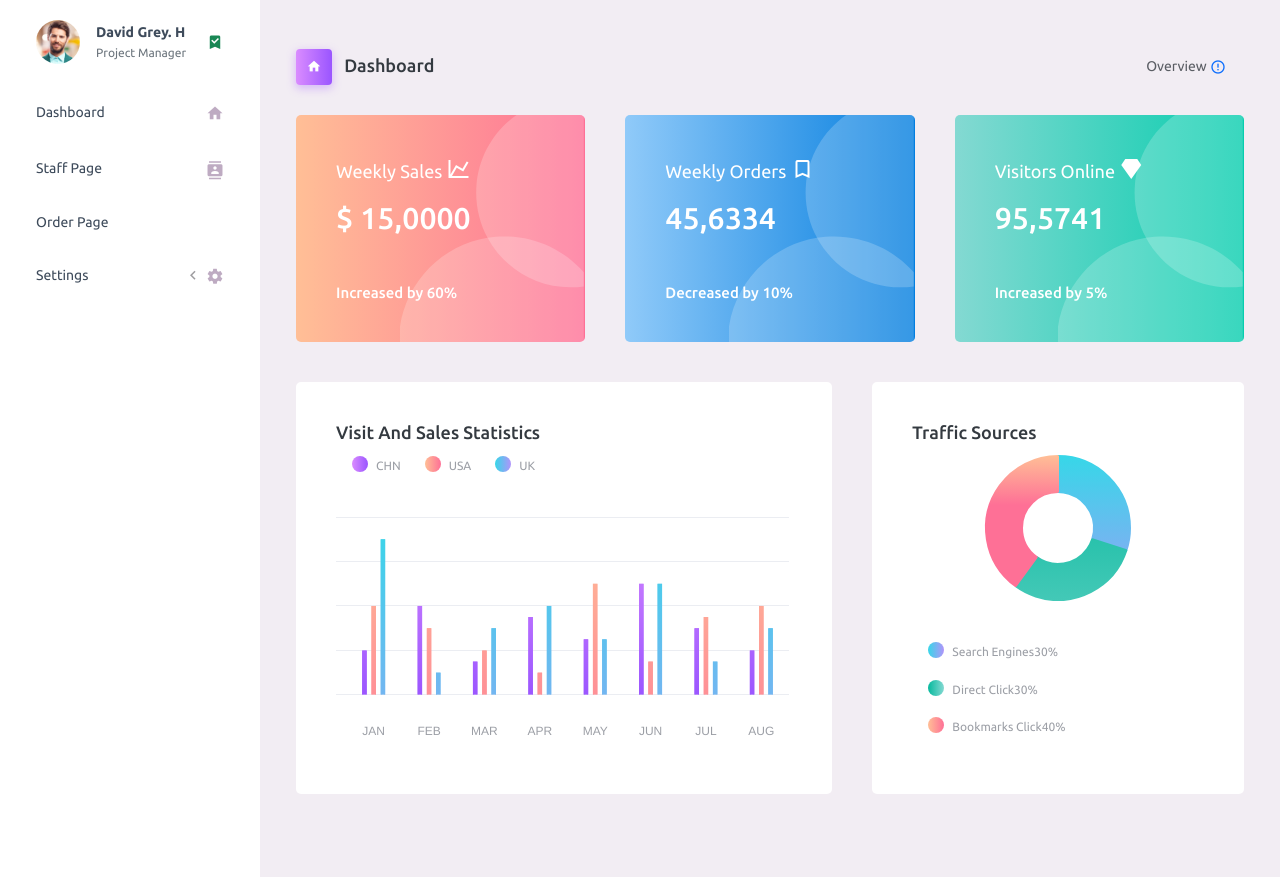
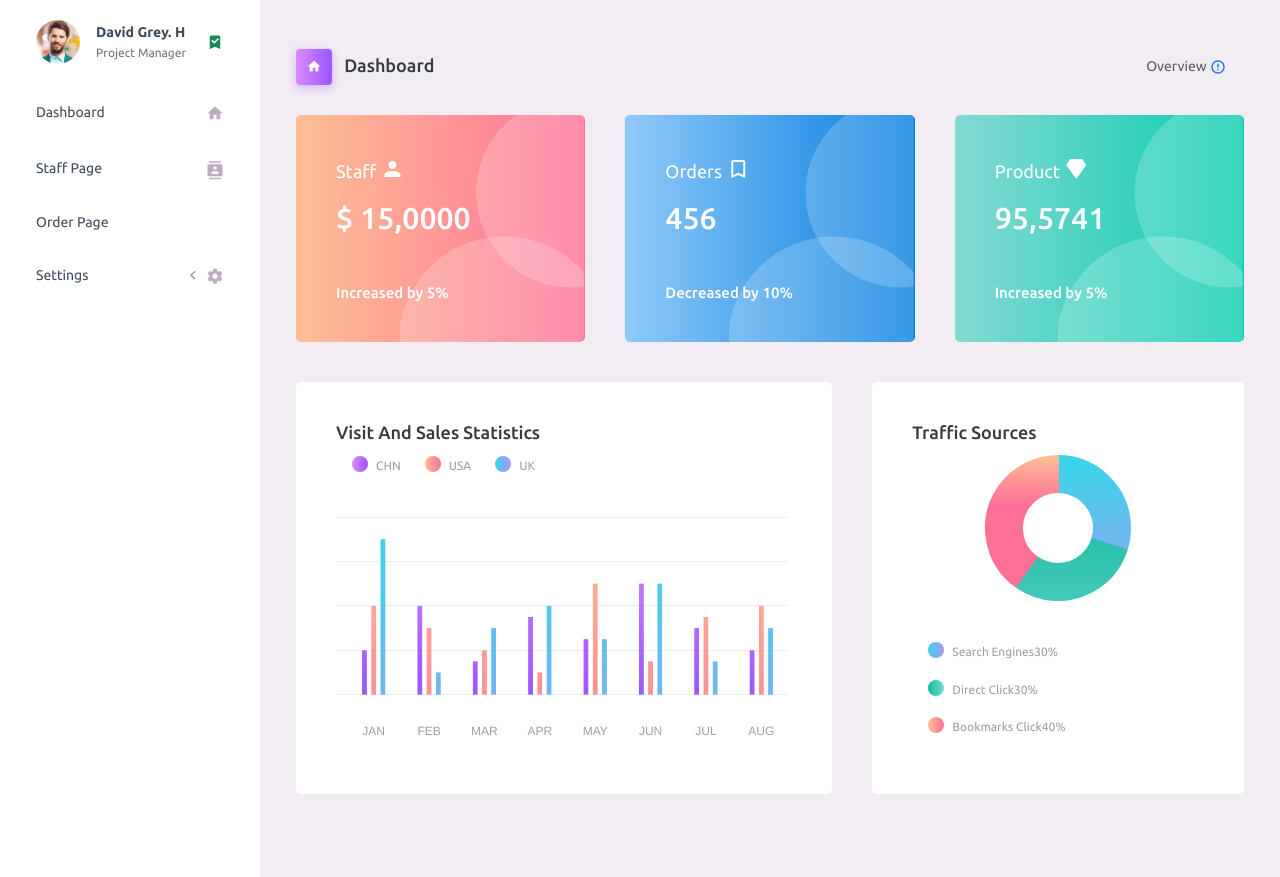
Before and after one commit to urbain32/App-inventory, a Django app: page / in a window 1280 px wide. Shown: the part 70-947 px from the top of the page. Run offline with Django 4.2, Linux system fonts and the light colour scheme; some libraries are stand-ins or nearby versions.

Commit message:
now makeing some change in the dashboard

```diff
--- a/templates/dashboard/index.html
+++ b/templates/dashboard/index.html
@@ -26,6 +26,10 @@
   <div class="row">
     <div class="col-md-4 stretch-card grid-margin">
       <div class="card bg-gradient-danger card-img-holder text-white">
+        <a
+          class="text-decoration-none text-white"
+          href="{% url 'dashboard-staff' %}"
+        >
           <div class="card-body">
             <img
               src="{% static '/images/dashboard/circle.svg' %}"
@@ -33,16 +37,21 @@
               alt="circle-image"
             />
             <h4 class="font-weight-normal mb-3">
-            Weekly Sales
-            <i class="mdi mdi-chart-line mdi-24px float-right"></i>
+              Staff
+              <i class="mdi mdi-account mdi-24px float-right"></i>
             </h4>
             <h2 class="mb-5">$ 15,0000</h2>
-          <h6 class="card-text">Increased by 60%</h6>
+            <h6 class="card-text">Increased by 5%</h6>
           </div>
+        </a>
       </div>
     </div>
     <div class="col-md-4 stretch-card grid-margin">
       <div class="card bg-gradient-info card-img-holder text-white">
+        <a
+          class="text-decoration-none text-white"
+          href="{% url 'dashboard-order' %}"
+        >
           <div class="card-body">
             <img
               src="{% static '/images/dashboard/circle.svg' %}"
@@ -50,16 +59,21 @@
               alt="circle-image"
             />
             <h4 class="font-weight-normal mb-3">
-            Weekly Orders
+              Orders
               <i class="mdi mdi-bookmark-outline mdi-24px float-right"></i>
             </h4>
-          <h2 class="mb-5">45,6334</h2>
+            <h2 class="mb-5">456</h2>
             <h6 class="card-text">Decreased by 10%</h6>
           </div>
+        </a>
       </div>
     </div>
     <div class="col-md-4 stretch-card grid-margin">
       <div class="card bg-gradient-success card-img-holder text-white">
+        <a
+          class="text-decoration-none text-white"
+          href="{% url 'dashboard-product' %}"
+        >
           <div class="card-body">
             <img
               src="{% static '/images/dashboard/circle.svg' %}"
@@ -67,12 +81,13 @@
               alt="circle-image"
             />
             <h4 class="font-weight-normal mb-3">
-            Visitors Online
+              Product
               <i class="mdi mdi-diamond mdi-24px float-right"></i>
             </h4>
             <h2 class="mb-5">95,5741</h2>
             <h6 class="card-text">Increased by 5%</h6>
           </div>
+        </a>
       </div>
     </div>
   </div>
```
Lines whose indentation alone changed are shown as unchanged.
